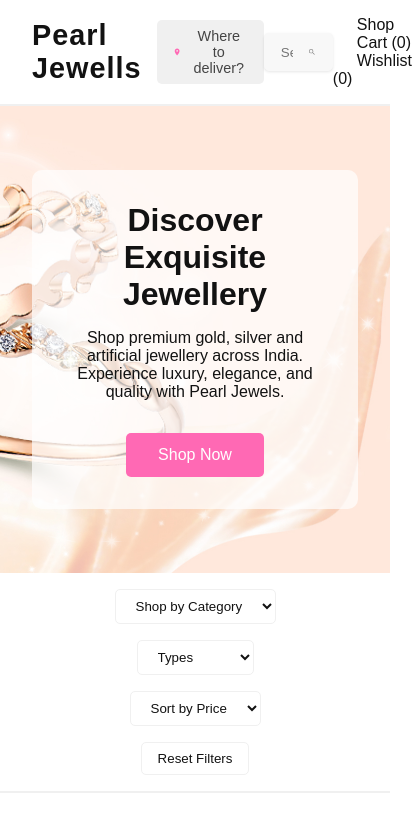
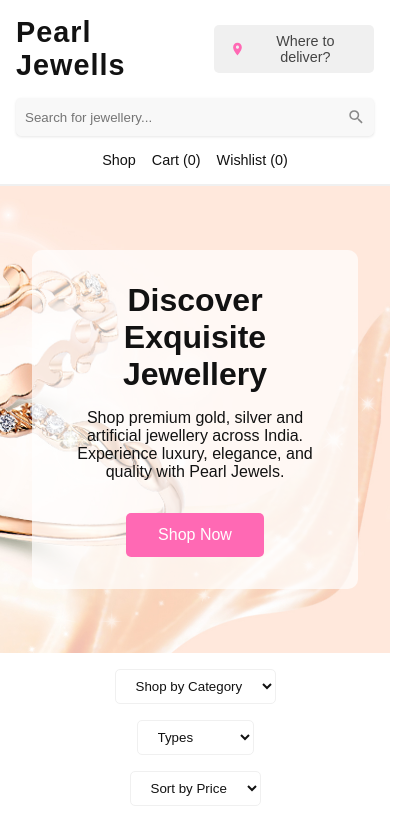
Before and after one commit to Pari01-code/Pearl-Jewllery-Store-, a website: page index.html in a window 390 px wide. Shown: the top 819 px of the page, 412 px wide, since content can reach past the window. Drawn offline with Linux system fonts and the light colour scheme; no server answers.

Commit message:
Update style.css

```diff
--- a/style.css
+++ b/style.css
@@ -226,3 +226,55 @@
 #proceed-payment:hover {
   background: #3A3A4A;
 }
+
+/* --------- Responsive Header & Search --------- */
+
+/* Tablet screens */
+@media (max-width: 900px) {
+.search-box {
+width: 300px;
+}
+
+nav a {
+margin-left: 1rem;
+font-size: 0.95rem;
+}
+}
+
+/* Mobile screens */
+@media (max-width: 600px) {
+header {
+flex-direction: column;
+align-items: flex-start;
+padding: 1rem;
+gap: 1rem;
+}
+
+.header-left {
+width: 100%;
+justify-content: space-between;
+}
+
+.search-box {
+width: 100%;
+padding: 0.5rem;
+}
+
+.header-right {
+width: 100%;
+justify-content: center;
+}
+
+nav {
+display: flex;
+flex-wrap: wrap;
+justify-content: center;
+gap: 1rem;
+width: 100%;
+}
+
+nav a {
+font-size: 0.9rem;
+margin: 0;
+}
+}
```
